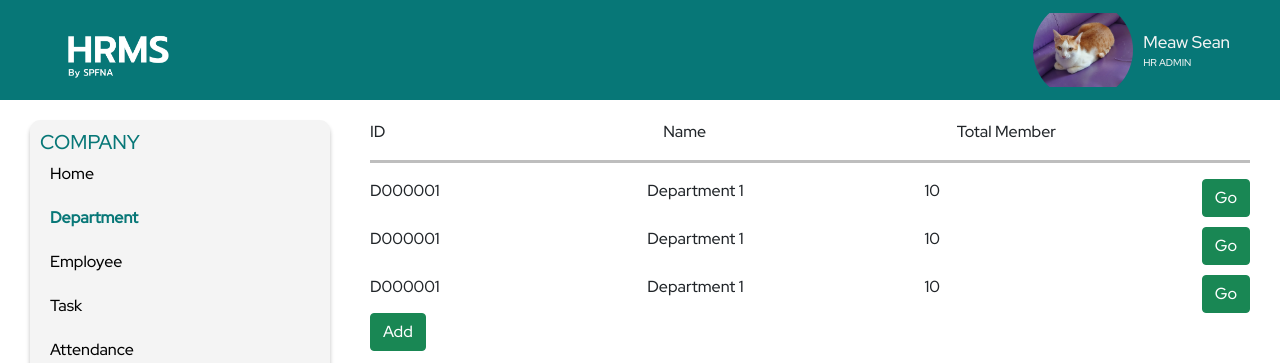
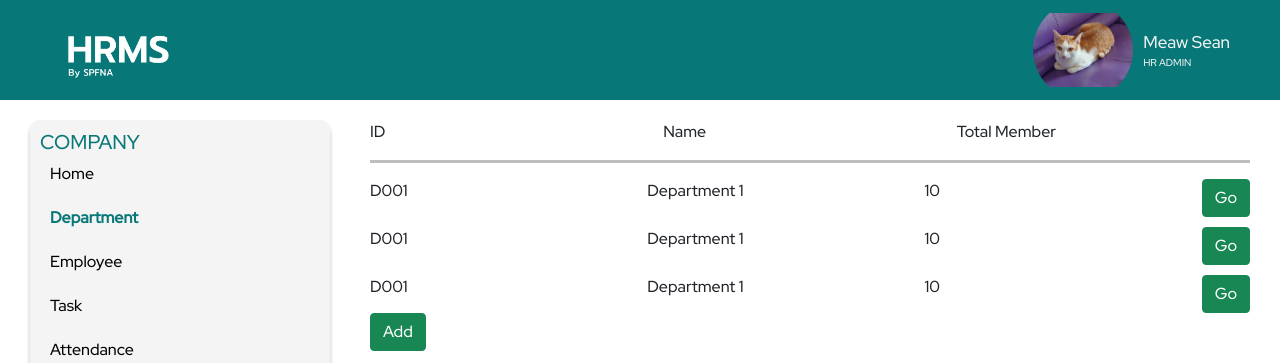
Before and after one commit to Nas-virat/HR_management, a React (Create React App) app in the folder frontend/: page /department in a window 1280 px wide. Shown: the top 363 px of the page. Built offline with nearby package versions, Linux system fonts and the light colour scheme.

Commit message:
alert in handlesubmit

```diff
--- a/frontend/src/screens/Admin/Bonus.js
+++ b/frontend/src/screens/Admin/Bonus.js
@@ -24,10 +24,7 @@ const Bonus = () => {
                     'Bonus Amount':bonus,
                     'AdminId': adminid
                     });
-        alert({'EmployeeId' :employeeid,
-        'Bonus Amount':bonus,
-        'AdminId': adminid
-        });
+        alert(`EmployeeId : ${employeeid}\nBonus Amount : ${bonus}\nAdminId : ${adminid}`);
     }
 
     return (
--- a/frontend/src/screens/Admin/department/AllDepartment.js
+++ b/frontend/src/screens/Admin/department/AllDepartment.js
@@ -24,11 +24,11 @@ const Header = () => {
     )
  }
 
- const DepartmentRow = ({info}) =>{
+const DepartmentRow = ({info}) =>{
     let navigate = useNavigate();
     return(
       <div className = "employee-content">
-        <div>D000001</div>
+        <div>D001</div>
         <div>Department 1</div>
         <div>10</div>
         <Button variant="success" onClick={() => navigate("/home")}>Go</Button>
```
Also changed, not shown: frontend/src/screens/Admin/employee/AllEmployee.js (added).
